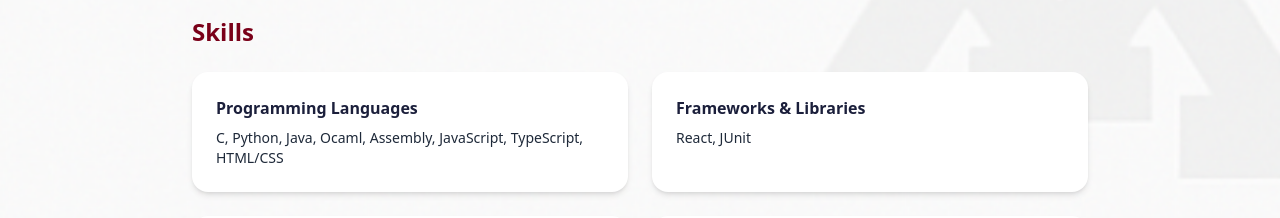
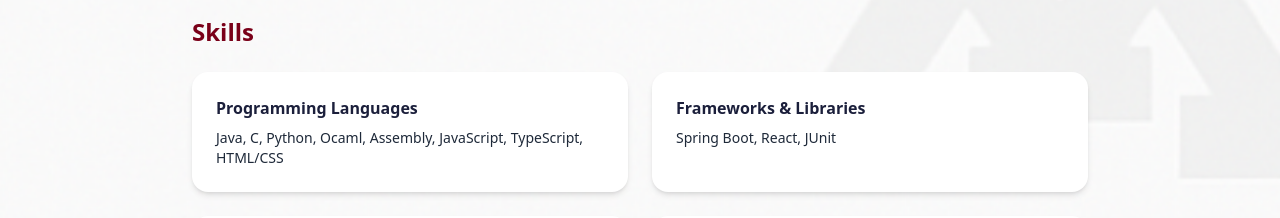
Before and after one commit to EuljeHoon/jehoon_website, a Next.js app: page / in a window 1280 px wide. Shown: the part 2080-2298 px from the top of the page. Built offline with nearby package versions, Linux system fonts and the light colour scheme.

Commit message:
Updated Resume and Skills

```diff
--- a/src/components/Hero.tsx
+++ b/src/components/Hero.tsx
@@ -18,7 +18,7 @@
           <a href = "https://github.com/EuljeHoon" download target = "_blank" rel = "noopener noreferrer">
             <Button className="bg-[#7A0019] hover:bg-[#FFCC33] text-white">GitHub</Button>
           </a>
-          <a href = "/Jehoon_s_Resume_new.pdf" download target = "_blank" rel = "noopener noreferrer">
+          <a href = "/Jehoon_s_Resume (1).pdf" download target = "_blank" rel = "noopener noreferrer">
             <Button className="bg-[#7A0019] hover:bg-[#FFCC33] text-white">Download Resume</Button>
           </a>
           <a href = "https://www.linkedin.com/in/jehoon0213/" download target = "_blank" rel = "noopener noreferrer">
--- a/src/components/Skills.tsx
+++ b/src/components/Skills.tsx
@@ -11,7 +11,7 @@
           <div className="bg-white p-6 rounded-2xl shadow-md">
             <h3 className="font-bold text-[#1B1F3B] mb-2">Programming Languages</h3>
             <p className="text-sm text-gray-800">
-              C, Python, Java, Ocaml, Assembly, JavaScript, TypeScript, HTML/CSS
+              Java, C, Python, Ocaml, Assembly, JavaScript, TypeScript, HTML/CSS
             </p>
           </div>
 
@@ -19,7 +19,7 @@
           <div className="bg-white p-6 rounded-2xl shadow-md">
             <h3 className="font-bold text-[#1B1F3B] mb-2">Frameworks & Libraries</h3>
             <p className="text-sm text-gray-800">
-              React, JUnit
+              Spring Boot, React, JUnit
             </p>
           </div>
 
```
Also changed, not shown: 2 other files (tests, documents, lock files or other folders).
